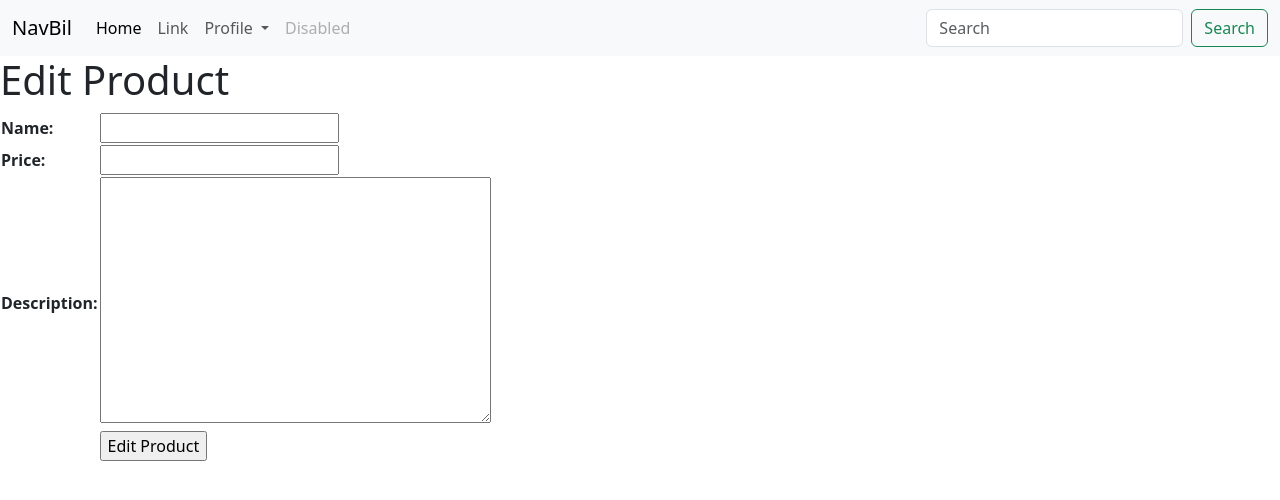
After one commit to luhurbilly/shopping-list, a Django app: template main/templates/edit_product.html in a window 1280 px wide. The commit adds this page. Shown: the top 500 px of the page. Run offline with Django 4.2, Linux system fonts and the light colour scheme; the template is opened without the code that fills it: values that come from a table or form of the project are taken from there, others are empty.

Commit message:
Done : Tutorial 4

```diff
--- a/main/templates/base.html
+++ b/main/templates/base.html
@@ -2,16 +2,57 @@
 <!DOCTYPE html>
 <html lang="en">
     <head>
+        {% block meta %}
         <meta charset="UTF-8" />
         <meta
             name="viewport"
             content="width=device-width, initial-scale=1.0"
         />
-        {% block meta %}
+        <meta name="viewport" content="width=device-width, initial-scale=1">
         {% endblock meta %}
+        <link href="https://cdn.jsdelivr.net/npm/bootstrap@5.3.2/dist/css/bootstrap.min.css" rel="stylesheet" integrity="sha384-T3c6CoIi6uLrA9TneNEoa7RxnatzjcDSCmG1MXxSR1GAsXEV/Dwwykc2MPK8M2HN" crossorigin="anonymous">
+        <script src="https://code.jquery.com/jquery-3.6.0.min.js" integrity="sha384-KyZXEAg3QhqLMpG8r+J4jsl5c9zdLKaUk5Ae5f5b1bw6AUn5f5v8FZJoMxm6f5cH1" crossorigin="anonymous"></script>
+        <script src="https://cdn.jsdelivr.net/npm/@popperjs/core@2.11.8/dist/umd/popper.min.js" integrity="sha384-I7E8VVD/ismYTF4hNIPjVp/Zjvgyol6VFvRkX/vR+Vc4jQkC+hVqc2pM8ODewa9r" crossorigin="anonymous"></script>
+        <script src="https://cdn.jsdelivr.net/npm/bootstrap@5.3.2/dist/js/bootstrap.min.js" integrity="sha384-BBtl+eGJRgqQAUMxJ7pMwbEyER4l1g+O15P+16Ep7Q9Q+zqX6gSbd85u4mG4QzX+" crossorigin="anonymous"></script>
     </head>
 
     <body>
+        <nav class="navbar navbar-expand-lg bg-body-tertiary">
+            <div class="container-fluid">
+              <a class="navbar-brand" href="#">NavBil</a>
+              <button class="navbar-toggler" type="button" data-bs-toggle="collapse" data-bs-target="#navbarSupportedContent" aria-controls="navbarSupportedContent" aria-expanded="false" aria-label="Toggle navigation">
+                <span class="navbar-toggler-icon"></span>
+              </button>
+              <div class="collapse navbar-collapse" id="navbarSupportedContent">
+                <ul class="navbar-nav me-auto mb-2 mb-lg-0">
+                  <li class="nav-item">
+                    <a class="nav-link active" aria-current="page" href="#">Home</a>
+                  </li>
+                  <li class="nav-item">
+                    <a class="nav-link" href="#">Link</a>
+                  </li>
+                  <li class="nav-item dropdown">
+                    <a class="nav-link dropdown-toggle" href="#" role="button" data-bs-toggle="dropdown" aria-expanded="false">
+                      Profile
+                    </a>
+                    <ul class="dropdown-menu">
+                      <li><a class="dropdown-item" href="#">Edit Profile</a></li>
+                      <li><a class="dropdown-item" href="#">Privacy and Security</a></li>
+                      <li><hr class="dropdown-divider"></li>
+                      <li><a class="dropdown-item" href="#">Vamooooos</a></li>
+                    </ul>
+                  </li>
+                  <li class="nav-item">
+                    <a class="nav-link disabled" aria-disabled="true">Disabled</a>
+                  </li>
+                </ul>
+                <form class="d-flex" role="search">
+                  <input class="form-control me-2" type="search" placeholder="Search" aria-label="Search">
+                  <button class="btn btn-outline-success" type="submit">Search</button>
+                </form>
+              </div>
+            </div>
+          </nav>
         {% block content %}
         {% endblock content %}
     </body>
--- /dev/null
+++ b/main/templates/edit_product.html
@@ -0,0 +1,22 @@
+{% extends 'base.html' %}
+
+{% load static %}
+
+{% block content %}
+
+<h1>Edit Product</h1>
+
+<form method="POST">
+    {% csrf_token %}
+    <table>
+        {{ form.as_table }}
+        <tr>
+            <td></td>
+            <td>
+                <input type="submit" value="Edit Product"/>
+            </td>
+        </tr>
+    </table>
+</form>
+
+{% endblock %}
--- a/main/urls.py
+++ b/main/urls.py
@@ -1,5 +1,5 @@
 from django.urls import path
-from main.views import show_main, create_product, show_xml, show_json, register, login_user, logout_user
+from main.views import show_main, create_product, show_xml, show_json, register, login_user, logout_user, edit_product, delete_product
 
 app_name = 'main'
 
@@ -11,4 +11,6 @@ urlpatterns = [
     path('register/', register, name='register'),
     path('login/', login_user, name='login'),
     path('logout/', logout_user, name='logout'),
+    path('edit-product/<int:id>', edit_product, name='edit_product'),
+    path('delete/<int:id>', delete_product, name='delete_product'),
 ]
```
Also changed, not shown: main/templates/main.html (+29 -1 lines), main/views.py (+24 -1 lines).
